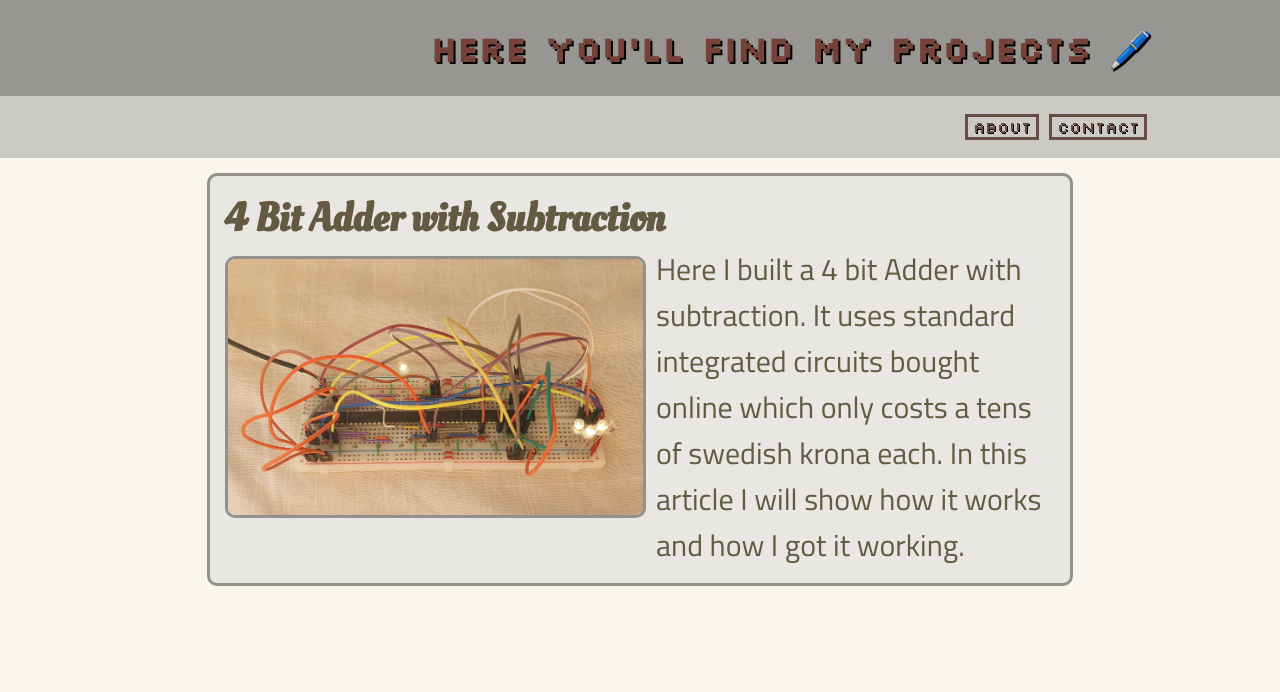
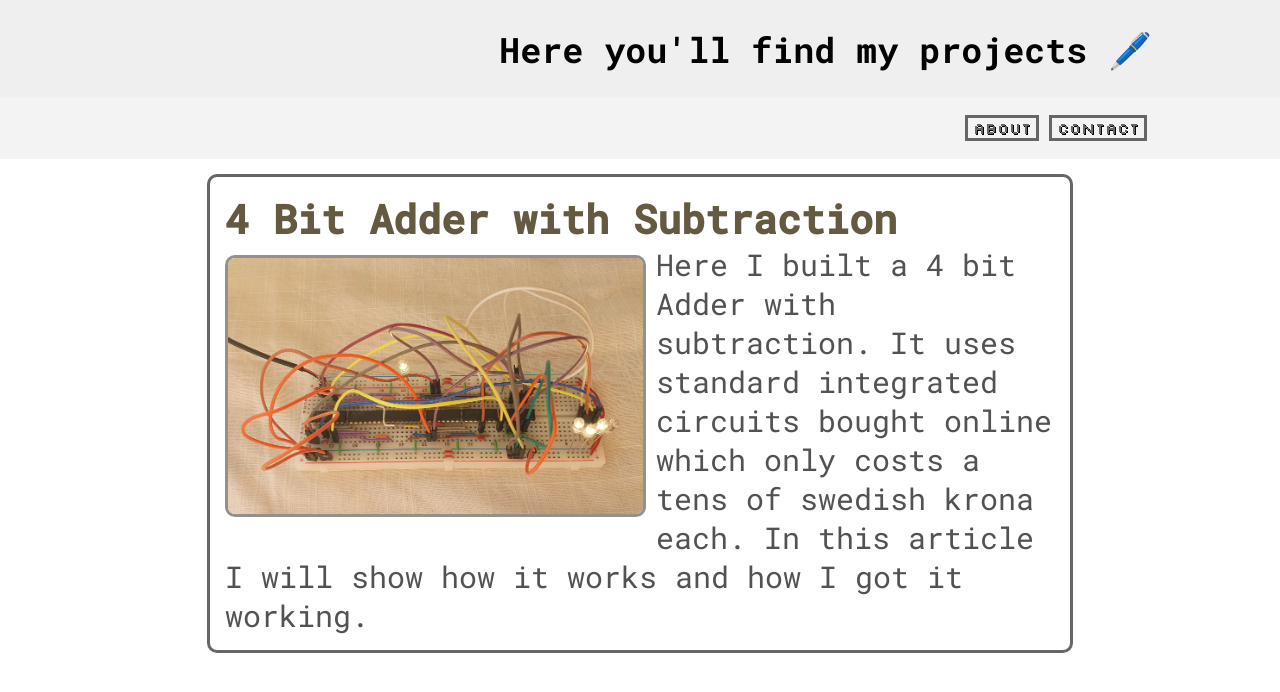
Before and after one commit to EmilRid/emilrid.github.io, a plain HTML site: page projects.html in a window 1280 px wide. Drawn offline with Linux system fonts and the light colour scheme.

Commit message:
Added new fonts

```diff
--- a/articles/Adder/adder.css
+++ b/articles/Adder/adder.css
@@ -18,6 +18,21 @@
     src: url(../../fonts/OleoScript-Regular.ttf);
   }
 
+  @font-face {
+    font-family: RobotoMono-Regular;
+    src: url(../../fonts/RobotoMono-Regular.ttf);
+  }
+
+  @font-face {
+    font-family: RobotoMono-Medium;
+    src: url(../../fonts/RobotoMono-Medium.ttf);
+  }
+
+  @font-face {
+    font-family: RobotoMono-Bold;
+    src: url(../../fonts/RobotoMono-Bold.ttf);
+  }
+
   body {
       background-color: #F9F6EE;
     }
@@ -30,7 +45,7 @@
   .header h1 {
     color: #754239;
     text-shadow: 2px 2px black;
-    font-family: Silkscreen;
+    font-family: RobotoMono-Bold;
     font-size: 35px;
     margin: 2% 10% 2% 10%;
     float: right;
--- a/styles.css
+++ b/styles.css
@@ -18,37 +18,52 @@
   src: url(fonts/OleoScript-Regular.ttf);
 }
 
+@font-face {
+  font-family: RobotoMono-Regular;
+  src: url(fonts/RobotoMono-Regular.ttf);
+}
+
+@font-face {
+  font-family: RobotoMono-Medium;
+  src: url(fonts/RobotoMono-Medium.ttf);
+}
+
+@font-face {
+  font-family: RobotoMono-Bold;
+  src: url(fonts/RobotoMono-Bold.ttf);
+}
+
 body {
-    background-color: #F9F6EE;
+    background-color: #FFFFFF;
   }
 
 .header {
-  background-color: #979693;
+  background-color: #EFEFEF;
   overflow: hidden;
 }
 
 .header h1 {
-  color: #754239;
-  text-shadow: 2px 2px black;
-  font-family: Silkscreen;
+  color: black;
+  /*text-shadow: 2px 2px black;*/
+  font-family: RobotoMono-Bold;
   font-size: 35px;
   margin: 2% 10% 2% 10%;
   float: right;
   }
 
   h2 {
-    font-family: OleaScript;
+    font-family: RobotoMono-Medium;
     color: #645941;
   }
 
 nav {
+  background-color: #F3F3F3;
   padding: 1% 10% 1% 0;
-  background-color: #cccac5;
   overflow: hidden;
 }
 
 nav a {
-  color: #684c46;
+  color: #666666;
   text-decoration: none;
   text-shadow: 1px 1px black;
   font-family: Silkscreen;
@@ -74,21 +89,21 @@ nav a:hover {
 
 .article-link {
   text-decoration: none;
-  color: #645941;
+  color: #525252;
 }
 
 article:hover {
-  border: 4px solid black;
+  border: 3px solid black;
+  background-color: #EFEFEF;
 }
 
 article {
   width: auto;
   margin: 15px 15px 15px 15px;
   padding: 15px 15px 15px 15px;
-  background: #e9e7e3;
   border-radius: 10px;
-  border: 3px solid #92918d;
-  font-family: Titillium;
+  border: 3px solid #666666;
+  font-family: RobotoMono-Regular;
 }
 
 article img {
```
